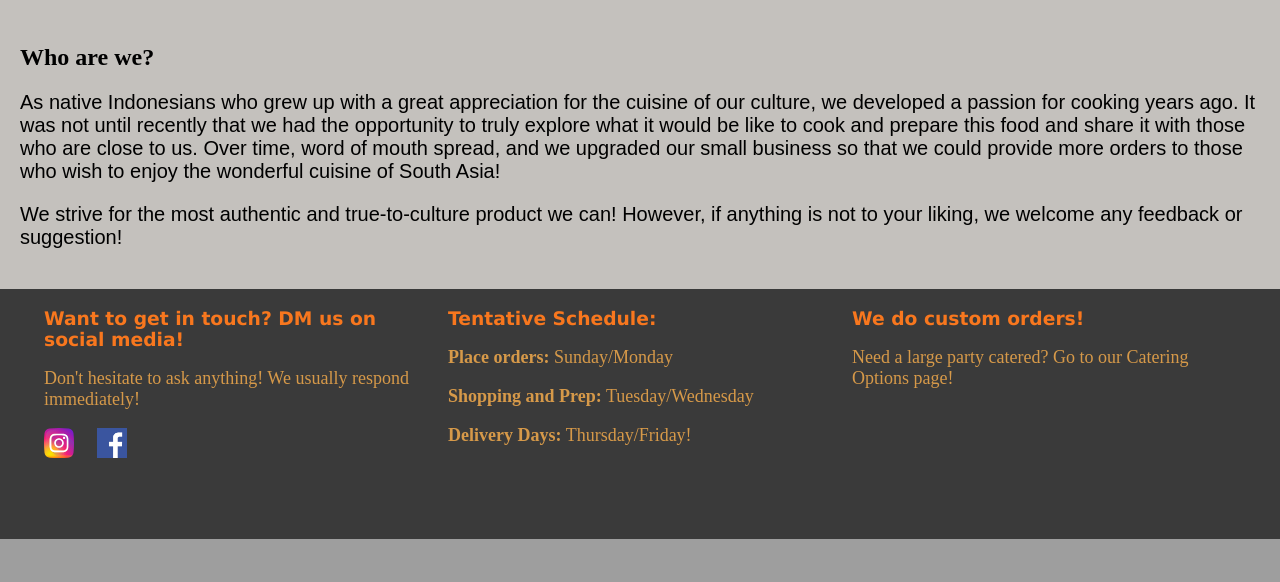
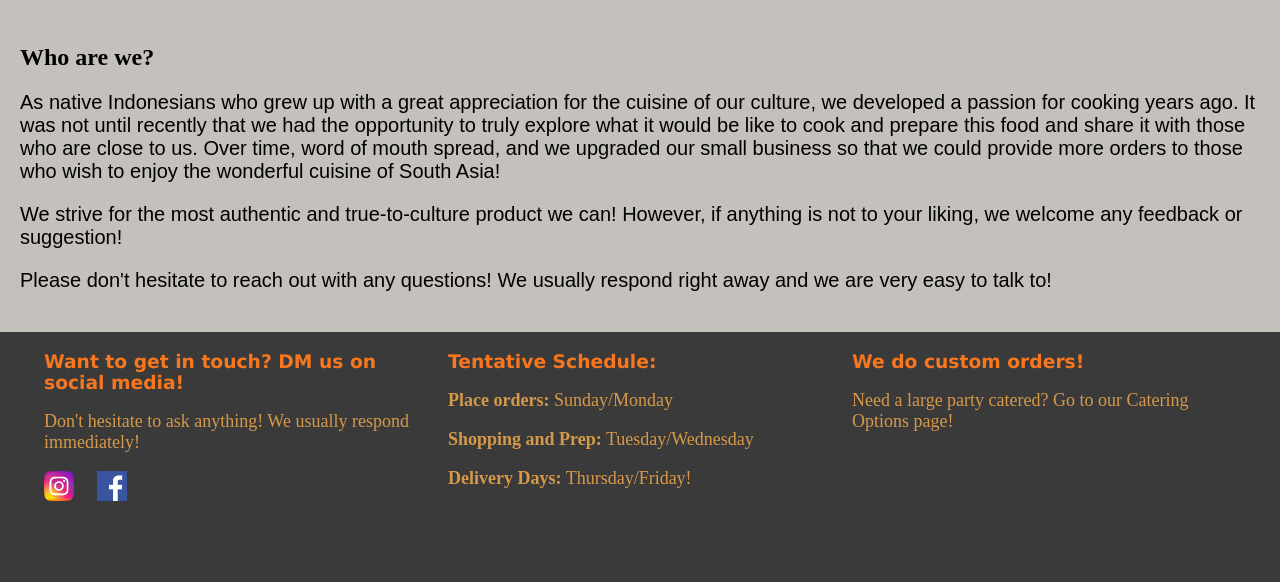
Before and after one commit to Mattmont415/DjangoIndo, a Django app: page /about in a window 1280 px wide. Shown: the part 960-1542 px from the top of the page. Before the commit the page ends 1499 px from the top, so only its background shows below. Run offline with Django 3.2, Linux system fonts and the light colour scheme.

Commit message:
Fixed formatting on about page

```diff
--- a/main/templates/main/about.html
+++ b/main/templates/main/about.html
@@ -24,6 +24,9 @@
       <p class="indexfont">We strive for the most authentic and true-to-culture product we can! However, if
         anything is not to your liking, we welcome any feedback or suggestion!
       </p>
+      <p class="indexfont">Please don't hesitate to reach out with any questions! We usually respond right away
+        and we are very easy to talk to!
+      </p>
 
     </div>
     <!-- End of stuff  -->
--- a/main/templates/main/admin5959.html
+++ b/main/templates/main/admin5959.html
@@ -60,6 +60,7 @@
       <label for="priceg" class="lblprice">Price: </label>
         <input type="number" class="adminprice" min="0" value="{{ priceG }}" name="priceg"><br><br>
 
+        <!-- Can be fixed for different options -->
       <p><strong>Add-ons</strong></p>
 
       <label for="nameh" class="lblletter"><strong>H. </strong></label>
```
